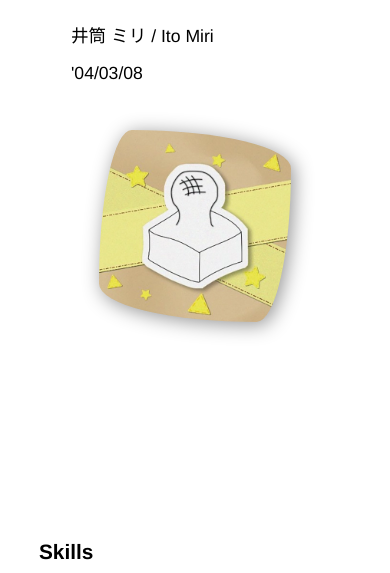
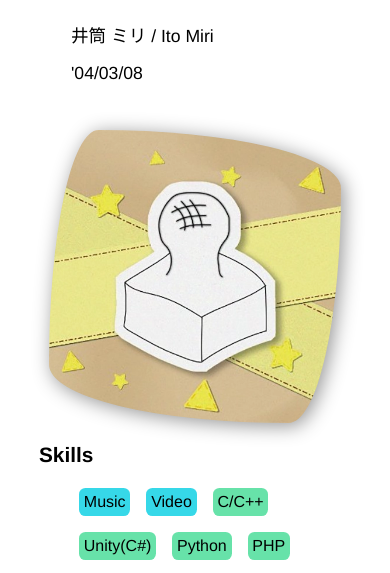
Before and after one commit to isirmt/isirmt_portfolio, a plain HTML site: page doc/index.html in a window 390 px wide. Shown: the part 689-1262 px from the top of the page. Drawn offline with Linux system fonts and the light colour scheme; a web font is replaced by a local one.

Commit message:
update: margin

```diff
--- a/doc/css/base.css
+++ b/doc/css/base.css
@@ -1,6 +1,7 @@
 @import url(./vars.css);
 
 :root {
+  color-scheme: light;
   user-select: none;
   pointer-events: none;
   -moz-user-select: none;
--- a/doc/css/header.css
+++ b/doc/css/header.css
@@ -30,6 +30,13 @@
 @media (max-width: calc(100vh * 1 / 1)) {
   .webicon {
     height: 4rem;
+  }
+}
+
+@media (max-width: 400px) {
+  .webicon {
+    height: auto;
+    width: 100%;
   }
 }
 
--- a/doc/css/main-content.css
+++ b/doc/css/main-content.css
@@ -20,6 +20,11 @@ h3 {
   display: grid;
   grid-template-rows: 15rem 1fr 1fr;
   grid-template-columns: calc(min(calc(100% - 20vw), 1000px) - 13rem) 1fr;
+  transform: translateZ(0);
+  -webkit-transform: translateZ(0);
+  -moz-transform: translateZ(0);
+  -ms-transform: translateZ(0);
+  -o-transform: translateZ(0);
 }
 
 .main-user-status {
@@ -56,6 +61,13 @@ h3 {
   -ms-border-radius: 17% 83% 18% 82% / 80% 20% 80% 20%;
   -o-border-radius: 17% 83% 18% 82% / 80% 20% 80% 20%;
   -webkit-filter: drop-shadow(.2rem .2rem .6rem #949494);
+}
+
+@media (max-width: 400px) {
+  .main-user-icon div {
+    width: 75vw;
+    height: 75vw;
+  }
 }
 
 .main-user-icon img {
@@ -127,8 +139,8 @@ ul.skill-list li.skill3 {
 
 @media (max-width: calc(100vh * 1 / 1)) {
   .main-grid {
-    grid-template-rows: 15rem 1fr 1fr 1fr;
-    grid-template-columns: 1fr;
+    grid-template-rows: 15rem auto auto auto;
+    grid-template-columns: auto;
   }
   .main-user-status {
     grid-row: 1;
--- a/doc/index.html
+++ b/doc/index.html
@@ -110,7 +110,7 @@
           </div>
         </div>
         <h2 id="works">Works</h2>
-        <div class="works-list">
+        <div class="works-list" ontouchstart="">
           <div class="works-box">
             <div class="works">
               <div class="works-front">
```
